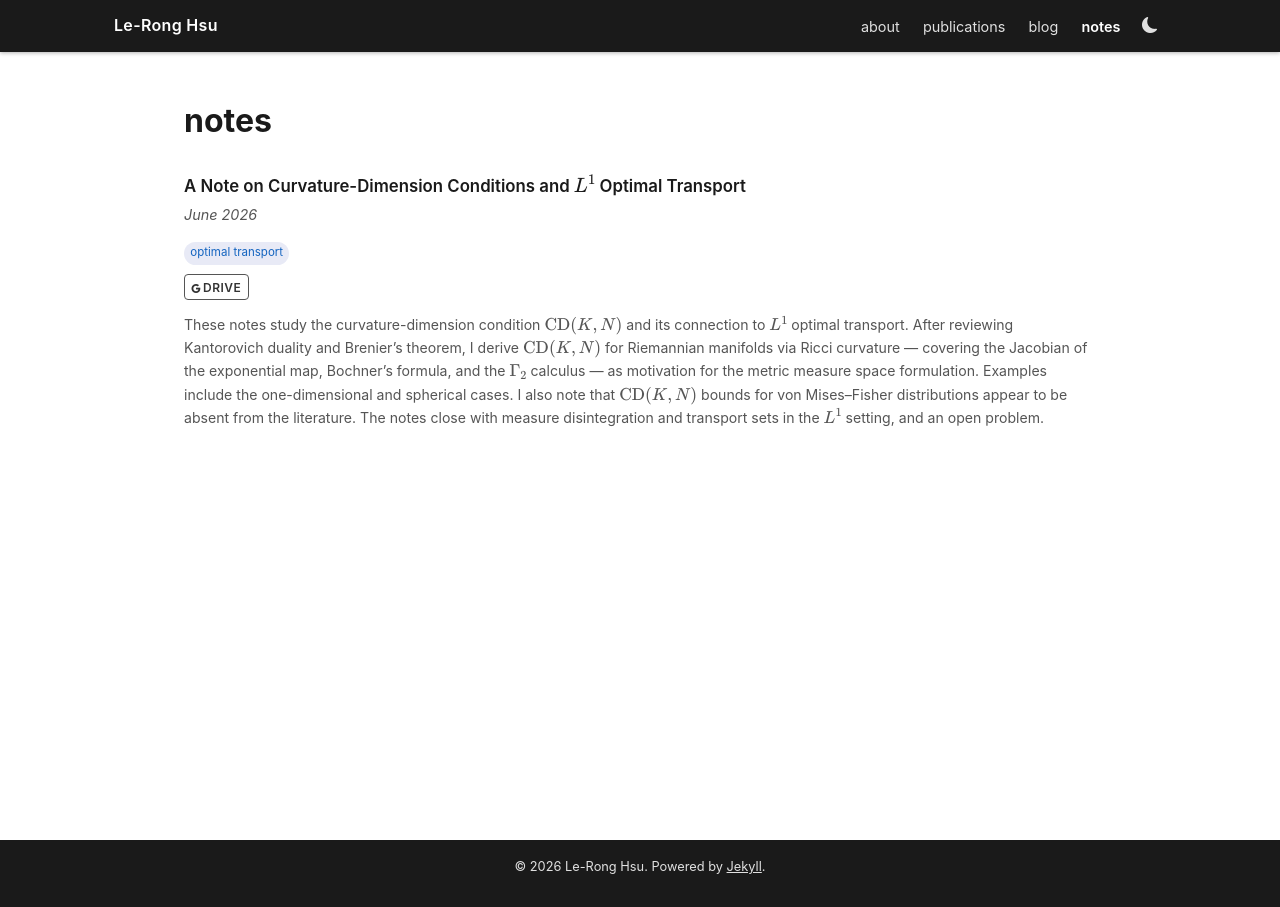
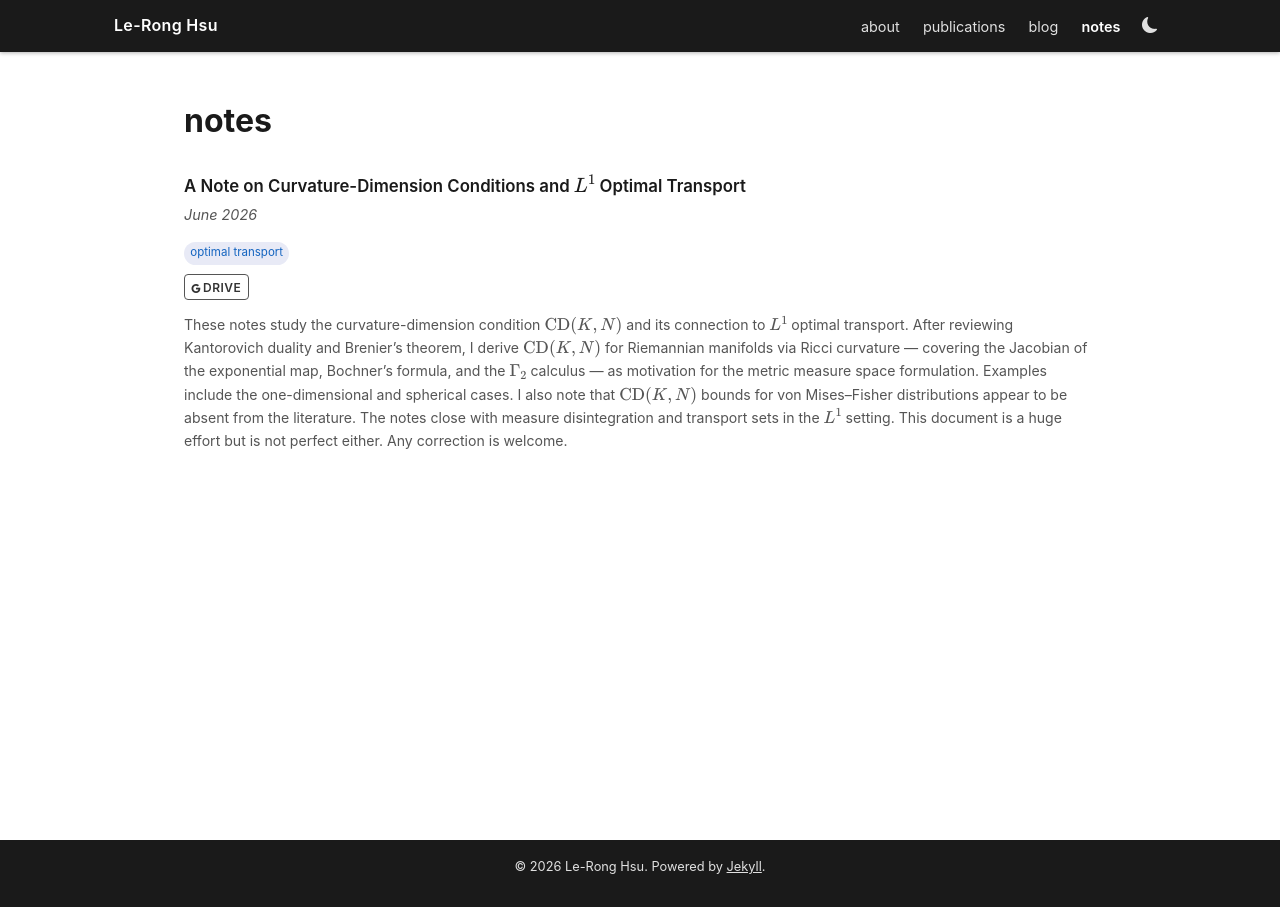
Before and after one commit to levi-hsu/levi-hsu.github.io, a Jekyll site: the page built from _pages/notes.md, in a window 1280 px wide. Built offline with Jekyll 4.4.1, drawn with Linux system fonts in a browser that asks for light colours.

Commit message:
20260602-5

```diff
--- a/_data/notes.yml
+++ b/_data/notes.yml
@@ -4,7 +4,7 @@
     - "optimal transport"
   drive: "https://drive.google.com/file/d/1iBTLbO0jwdAVWTnsq_KRtLTwt7pXsfiy/view?usp=sharing"
   abstract: |
-    These notes study the curvature-dimension condition $\text{CD}(K,N)$ and its connection to $L^1$ optimal transport. After reviewing Kantorovich duality and Brenier's theorem, I derive $\text{CD}(K,N)$ for Riemannian manifolds via Ricci curvature — covering the Jacobian of the exponential map, Bochner's formula, and the $\Gamma_2$ calculus — as motivation for the metric measure space formulation. Examples include the one-dimensional and spherical cases. I also note that $\text{CD}(K,N)$ bounds for von Mises–Fisher distributions appear to be absent from the literature. The notes close with measure disintegration and transport sets in the $L^1$ setting, and an open problem.
+    These notes study the curvature-dimension condition $\text{CD}(K,N)$ and its connection to $L^1$ optimal transport. After reviewing Kantorovich duality and Brenier's theorem, I derive $\text{CD}(K,N)$ for Riemannian manifolds via Ricci curvature — covering the Jacobian of the exponential map, Bochner's formula, and the $\Gamma_2$ calculus — as motivation for the metric measure space formulation. Examples include the one-dimensional and spherical cases. I also note that $\text{CD}(K,N)$ bounds for von Mises–Fisher distributions appear to be absent from the literature. The notes close with measure disintegration and transport sets in the $L^1$ setting. This document is a huge effort but is not perfect either. Any correction is welcome.
   # updates:
   #   - date: "2026-06-15"
   #     note: "Added section on spherical examples."
```
Also changed, not shown: 5 other files.
